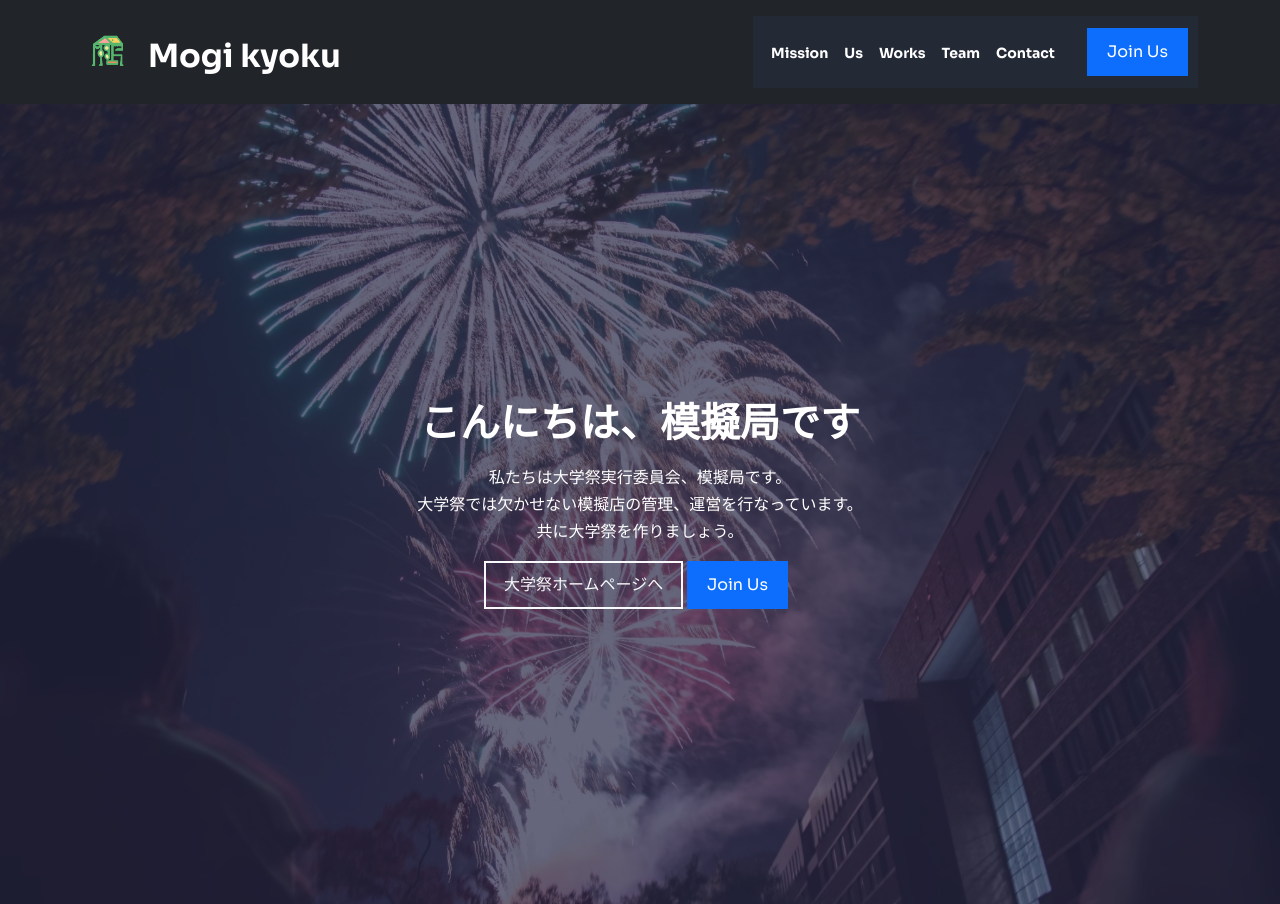
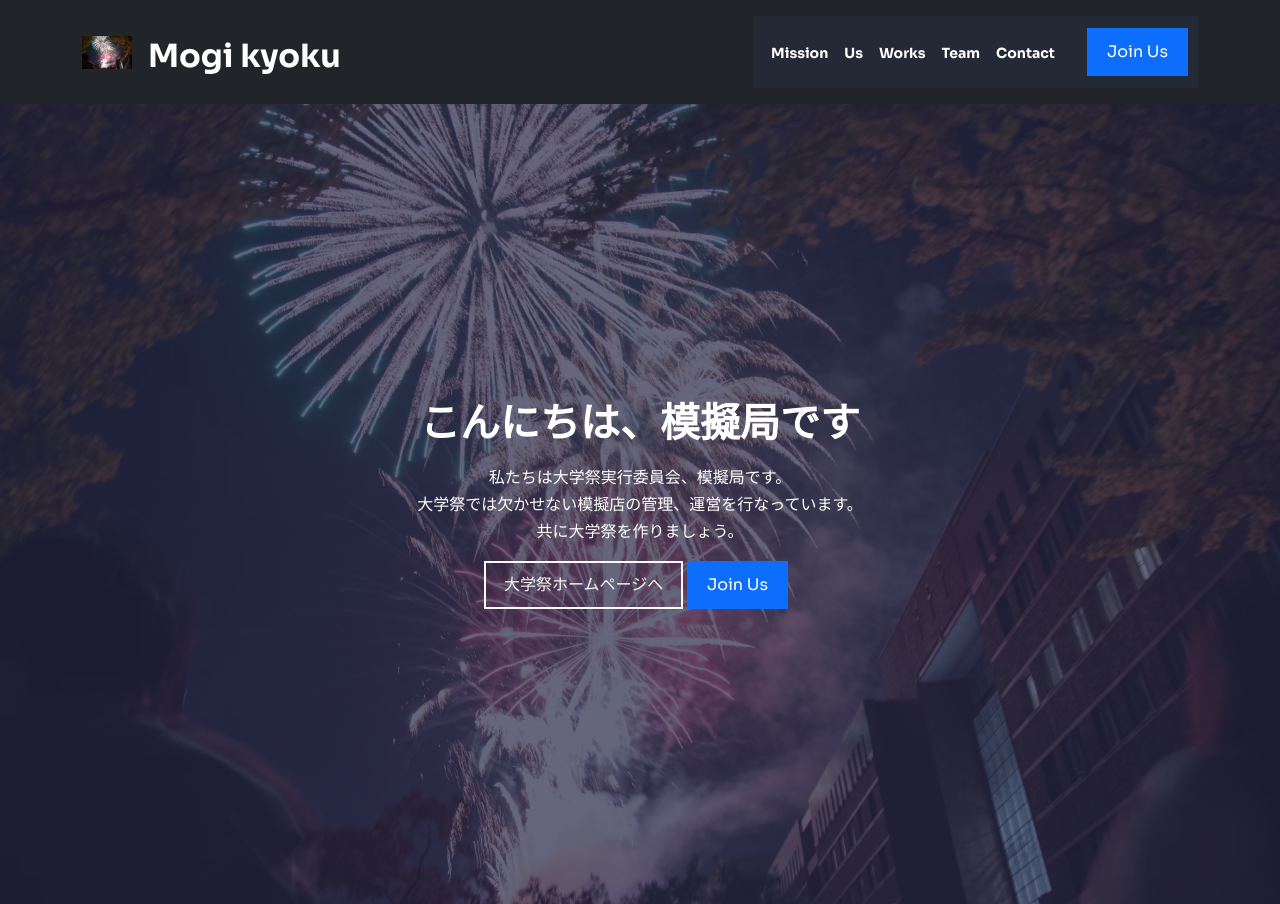
Before and after one commit to f20228wadahiro/mogi_kyoku, a plain HTML site: page index.html in a window 1280 px wide. Shown: the top 904 px of the page. Drawn offline with nearby package versions, Linux system fonts and the light colour scheme.

Commit message:
Update index.html

```diff
--- a/index.html
+++ b/index.html
@@ -22,7 +22,7 @@
       <nav class="navbar navbar-expand-lg navbar-light bg-dark py-3">
         <div class="container">
           <a class="navbar-brand" href="#">
-            <img src="/img/log.png" alt="" class="">
+            <img src="https://github.com/f20228wadahiro/mogi_kyoku/blob/main/img/cover.JPG?raw=true" alt="" class="">
             <h2 class = "text-white pt-3 ps-3">Mogi kyoku</h2>
           </a>
           <button class="navbar-toggler" type="button" data-bs-toggle="collapse" data-bs-target="#navbarNavDropdown" aria-controls="navbarNavDropdown" aria-expanded="false" aria-label="Toggle navigation">
```
